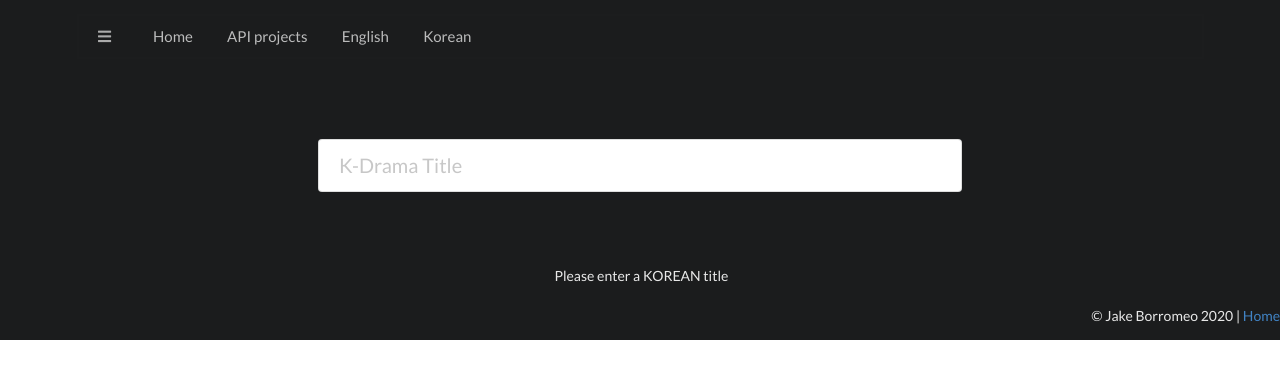
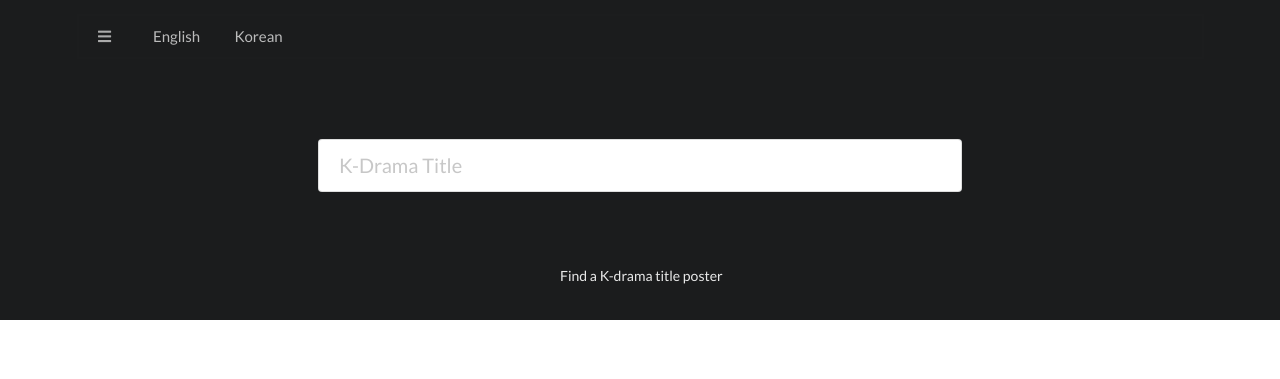
Before and after one commit to jakeb1090/portfolio-projects, a Flask app: page /korean in a window 1280 px wide. Shown: the top 379 px of the page. Run offline with Flask 2, Linux system fonts and the light colour scheme; some libraries are stand-ins or nearby versions.

Commit message:
make it better

```diff
--- a/main.py
+++ b/main.py
@@ -6,14 +6,10 @@ import requests
 
 app = Flask(__name__)
 
-@app.route('/', methods=['GET'])
-def home():
-    return render_template("home.html")
-
-@app.route('/photo', methods=['GET', 'POST'])
+@app.route('/', methods=['GET', 'POST'])
 def photo():
     if request.method == 'GET':
-        message = 'Please enter a TV title'
+        message = 'Find a TV show title poster'
         return render_template("photo.html", message=message)
     else:
         title = request.form['title']
@@ -29,7 +25,7 @@ def photo():
 @app.route('/korean', methods=['GET', 'POST'])
 def kr():
     if request.method == 'GET':
-        message = 'Please enter a KOREAN title'
+        message = 'Find a K-drama title poster'
         return render_template("korean.html", message=message)
     else:
         title = request.form['title']
--- a/templates/korean.html
+++ b/templates/korean.html
@@ -13,9 +13,7 @@
               <a class="toc item">
                 <i class="sidebar icon"></i>
               </a>
-              <a class="item" href="/">Home</a>
-              <a class="item" href="/m">API projects</a>
-              <a class="item" href="photo">English</a>
+              <a class="item" href="/">English</a>
               <a class="item" href="korean">Korean</a>
 
 
--- a/templates/photo.html
+++ b/templates/photo.html
@@ -20,8 +20,7 @@
             <a class="toc item">
             <i class="sidebar icon"></i>
             </a>
-            <a class="item" href="home.html">Home</a>
-            <a class="item" href="photo">English</a>
+            <a class="item" href="/">English</a>
             <a class="item" href="korean">Korean</a>
 
         </div>
--- a/templates/template.html
+++ b/templates/template.html
@@ -19,7 +19,8 @@
 <footer class="footer">
     <div class="container" align="right">
         <p class="text-muted">
-            &copy; Jake Borromeo 2020 | <a href="/home">Home</a>
+            <!-- &copy; Jake 2020 | <a href="/home">Home</a> -->
+             <!-- Jake 2020 | <a href="/home">Home</a> -->
         </p>
     </div>
 
```
